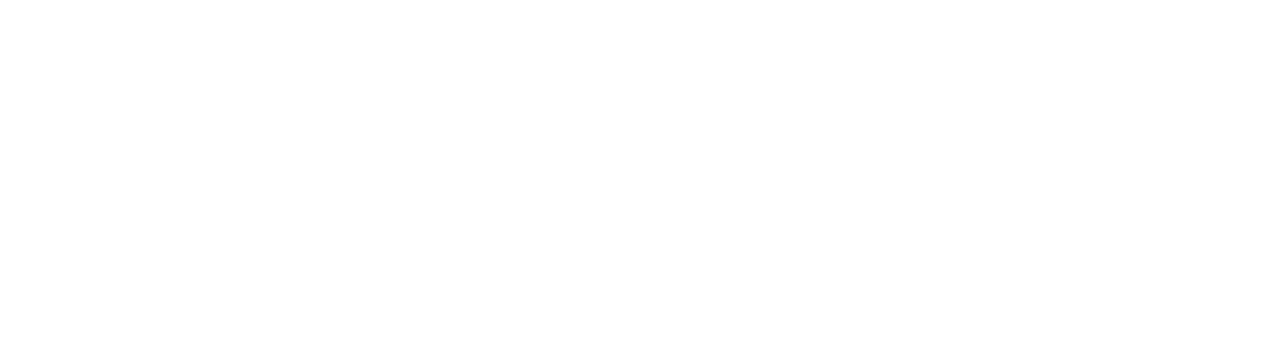
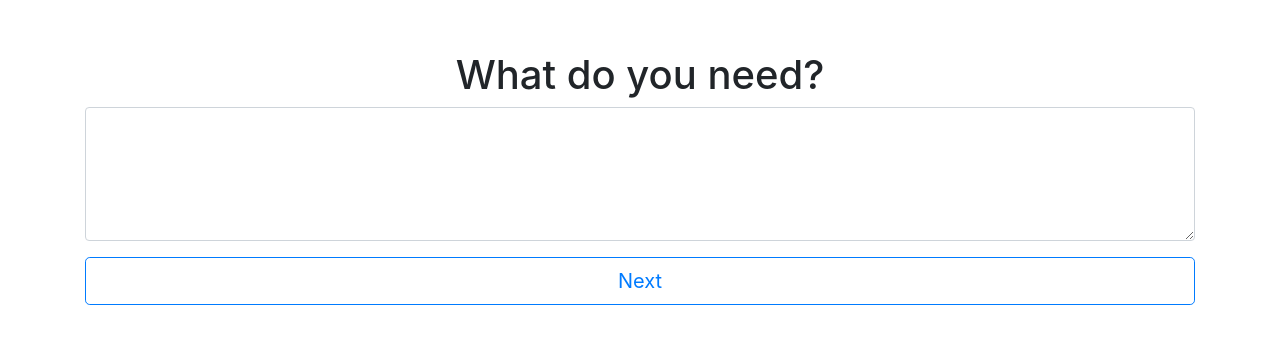
Before and after one commit to zergov/helpaneighbor, a React (Create React App) app in the folder web/: page /landing/what-do-you-need in a window 1280 px wide. Shown: the part 222-566 px from the top of the page. Built offline with nearby package versions, Linux system fonts and the light colour scheme.

Commit message:
add whatdoyouneed

```diff
--- /dev/null
+++ b/web/src/containers/Landing/WhatDoYouNeed/index.js
@@ -0,0 +1,29 @@
+import React, { useState } from 'react'
+import { useHistory } from 'react-router-dom';
+import { useDispatch } from 'react-redux'
+
+function WhatDoYouNeed() {
+  const [needs, setNeeds] = useState("")
+  const dispatch = useDispatch()
+  const history = useHistory()
+
+  function confirmNeeds() {
+    dispatch({ type: "setNeeds", needs })
+  }
+
+  return (
+    <div className="container"style={{ height: "100vh" }}>
+      <div className="row h-100">
+        <div className="col-sm-12 my-auto">
+          <h1 className="text-center">What do you need?</h1>
+          <div className="form-group">
+            <textarea className="form-control" rows="5" onChange={e => setNeeds(e.target.value)} value={needs}></textarea>
+          </div>
+          <button type="button" onClick={confirmNeeds} className="btn btn-outline-primary btn-lg btn-block">Next</button>
+        </div>
+      </div>
+    </div>
+  )
+}
+
+export default WhatDoYouNeed
--- a/web/src/reducers/landing.js
+++ b/web/src/reducers/landing.js
@@ -1,5 +1,6 @@
 const initialState = {
   userType: null,
+  needs: null,
 }
 
 export default (state = initialState, action) => {
@@ -7,6 +8,9 @@
     case "setUserType": {
       return {...state, userType: action.userType}
     }
+    case "setNeeds": {
+      return {...state, needs: action.needs}
+    }
     default:
       return state
   }
--- a/web/src/routes.js
+++ b/web/src/routes.js
@@ -6,6 +6,7 @@
 
 import Home from './containers/Home'
 import WhoAreYou from './containers/Landing/WhoAreYou'
+import WhatDoYouNeed from './containers/Landing/WhatDoYouNeed'
 
 function Routes() {
   return (
@@ -16,6 +17,9 @@
       <Route exact path="/landing/who-are-you">
         <WhoAreYou />
       </Route>
+      <Route exact path="/landing/what-do-you-need">
+        <WhatDoYouNeed />
+      </Route>
     </Switch>
   )
 }
```
